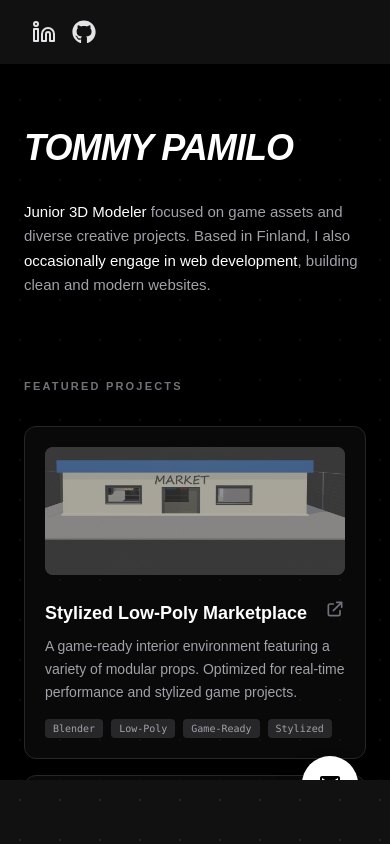
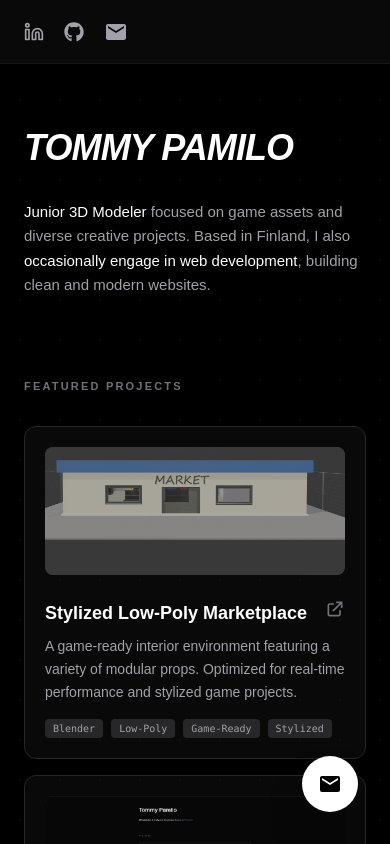
Before and after one commit to Tommy-Pamilo/Portfolio, a React (Create React App) app: page / in a window 390 px wide. Shown: the top 844 px of the page. Built offline with nearby package versions, Linux system fonts and the light colour scheme; no server answers.

Commit message:
added contac for mobil

```diff
--- a/src/Components/Navbar.tsx
+++ b/src/Components/Navbar.tsx
@@ -2,57 +2,37 @@ import React from "react";
 import { NavLink } from "react-router-dom";
 import { FiLinkedin } from "react-icons/fi";
 import { FaGithub } from "react-icons/fa";
-
-const Navbar: React.FC = () => {
-  return (
-    <>
-      <nav
-        className="fixed top-0 left-0 w-full h-16 text-white flex items-center justify-between px-8 shadow-md z-50 bg-[#111]"
-        style={{
+import { MdEmail } from "react-icons/md";
 
 
-        }}
-      >
-        <div className="flex gap-4 items-center">
-          <a
-            href="https://www.linkedin.com/in/tommy-pamilo-303879264/"
-            rel="noreferrer"
-            target="_blank"
-          >
-            <FiLinkedin className="hover:text-red-500 text-zinc-200 text-2xl" />
-          </a>
+interface NavbarProps {
+  onContactClick: () => void;
+}
 
-          <a
-            href="https://github.com/Tommy-Pamilo"
-            rel="noreferrer"
-            target="_blank"
-          >
-            <FaGithub className="hover:text-red-500 text-zinc-200 text-2xl" />
-          </a>
-        </div>
+const Navbar: React.FC<NavbarProps> = ({ onContactClick }) => {
+  return (
+    <nav className="fixed top-0 left-0 w-full h-16 text-white flex items-center justify-between px-6 z-50 bg-[#0a0a0a]/90 backdrop-blur-md border-b border-white/5 font-sans">
 
-        <div
-          className="hidden md:flex gap-6 items-center uppercase"
-          style={{ marginRight: "2rem" }}
-        >
+      <div className="flex gap-5 items-center">
+        <a href="https://www.linkedin.com/in/tommy-pamilo-303879264/" rel="noreferrer" target="_blank" className="transition-transform hover:scale-110">
+          <FiLinkedin className="hover:text-red-500 text-zinc-400 text-xl" />
+        </a>
+        <a href="https://github.com/Tommy-Pamilo" rel="noreferrer" target="_blank" className="transition-transform hover:scale-110">
+          <FaGithub className="hover:text-red-500 text-zinc-400 text-xl" />
+        </a>
 
 
+        <button
+          onClick={onContactClick}
+          className="md:hidden transition-transform hover:scale-110 focus:outline-none"
+        >
+          <MdEmail className="hover:text-red-500 text-zinc-400 text-2xl" />
+        </button>
+      </div>
 
-        </div>
-      </nav>
-
-      <nav
-        className="fixed bottom-0 left-0 w-full h-16 bg-[#111] flex justify-around items-center shadow-md z-50 md:hidden"
-        style={{
-          backgroundImage: "radial-gradient(circle, #222 1px, transparent 1px)",
-          backgroundSize: "40px 40px",
-        }}
-      >
-
-
-
-      </nav>
-    </>
+      <div className="flex gap-8 uppercase tracking-widest text-sm">
+      </div>
+    </nav>
   );
 };
 
```
